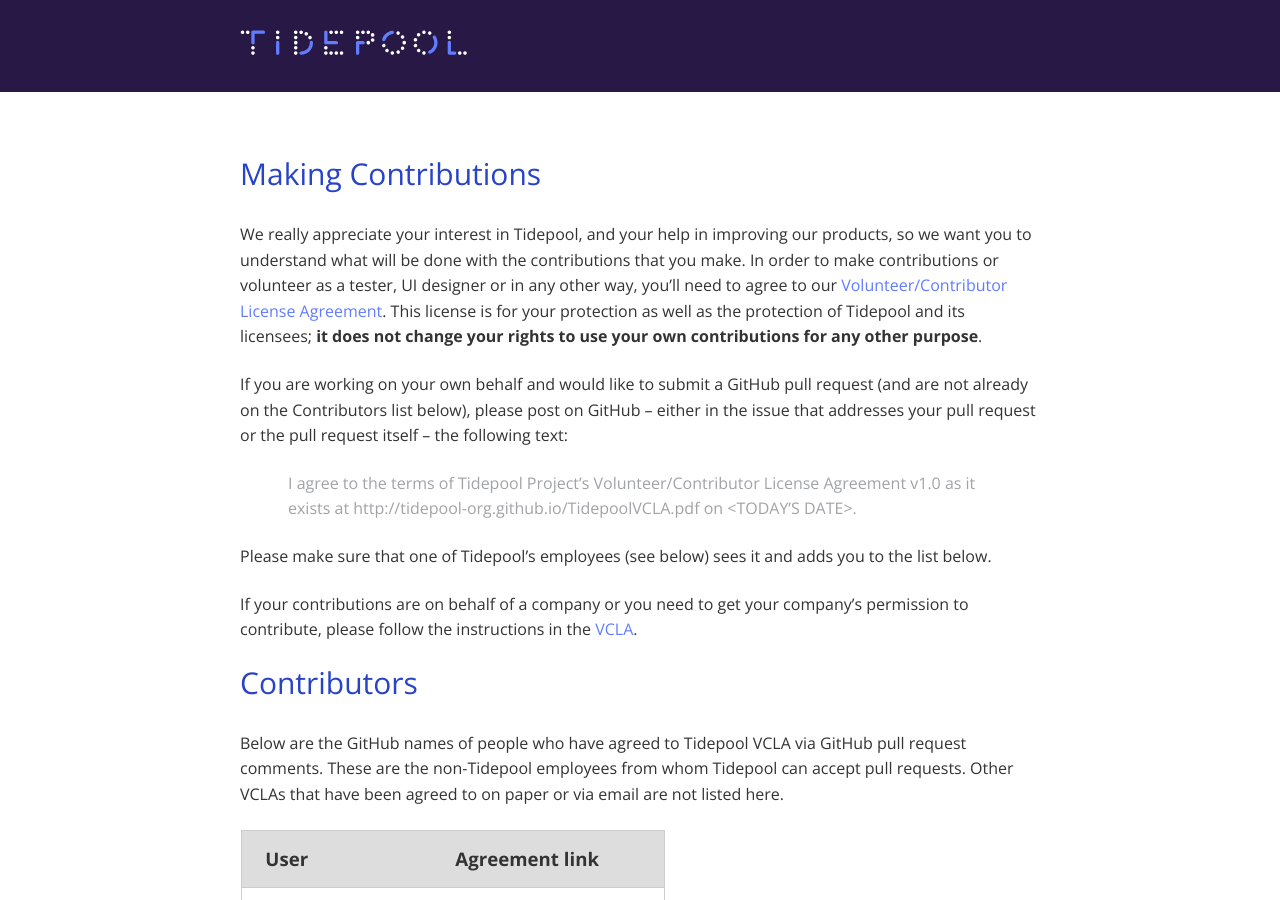
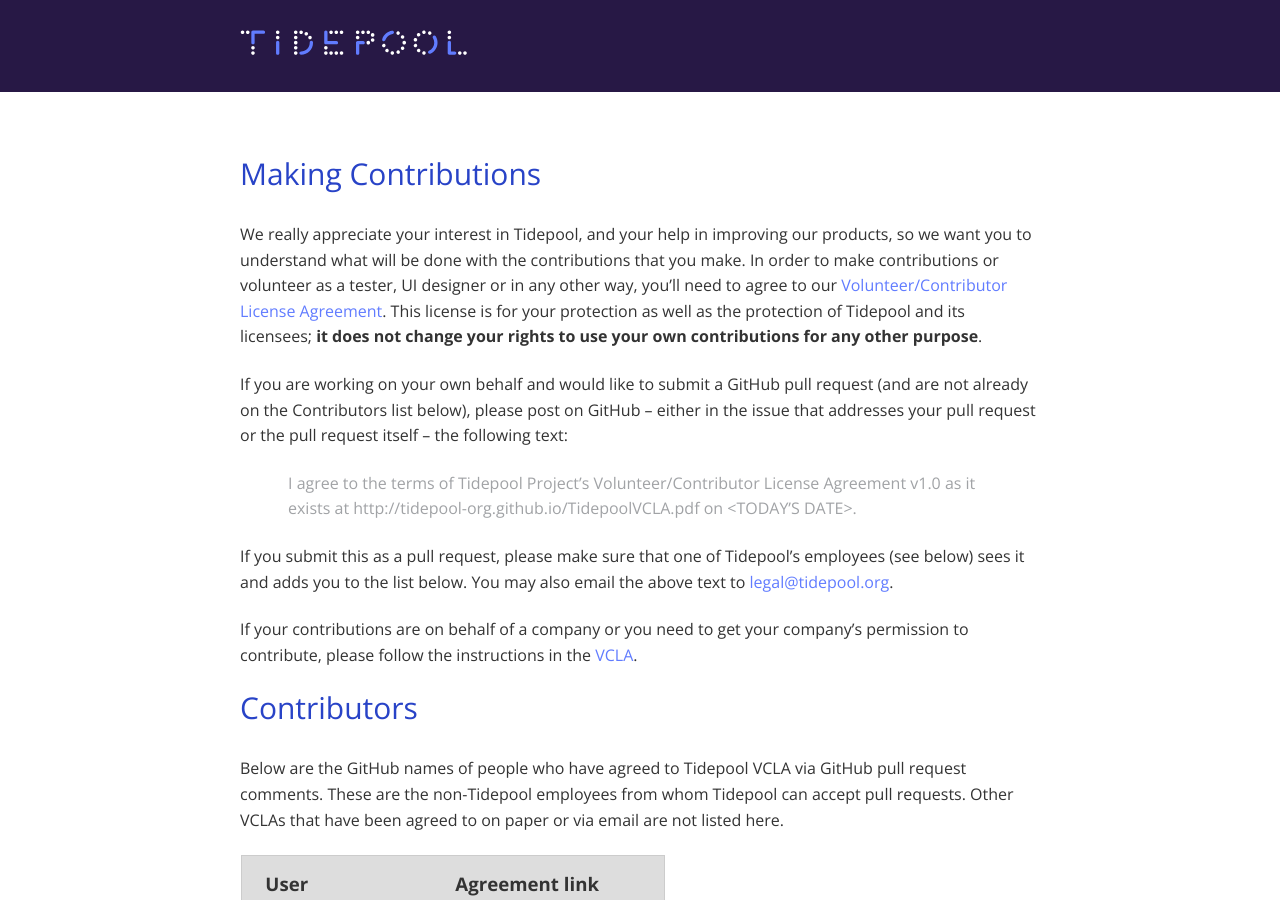
Before and after one commit to tidepool-org/tidepool-org.github.io, a Jekyll site: the page built from _docs/contributors.md, in a window 1280 px wide and 900 px high. Built offline with Jekyll 4.4.1, drawn with Linux system fonts in a browser that asks for light colours; nearby versions of some CDN libraries.

Commit message:
Update contributors.md
Added instructions on how to email agreement to the VCLA.

```diff
--- a/_docs/contributors.md
+++ b/_docs/contributors.md
@@ -13,7 +13,7 @@ If you are working on your own behalf and would like to submit a GitHub pull req
 > I agree to the terms of Tidepool Project's Volunteer/Contributor License Agreement v1.0
 > as it exists at http://tidepool-org.github.io/TidepoolVCLA.pdf on <TODAY'S DATE>.
 
-Please make sure that one of Tidepool's employees (see below) sees it and adds you to the list below.
+If you submit this as a pull request, please make sure that one of Tidepool's employees (see below) sees it and adds you to the list below. You may also email the above text to [legal@tidepool.org](mailto:legal@tidepool.org).
 
 If your contributions are on behalf of a company or you need to get your company's permission to contribute, please follow the instructions in the [VCLA](/files/tidepool-vcla.pdf).
 
```
